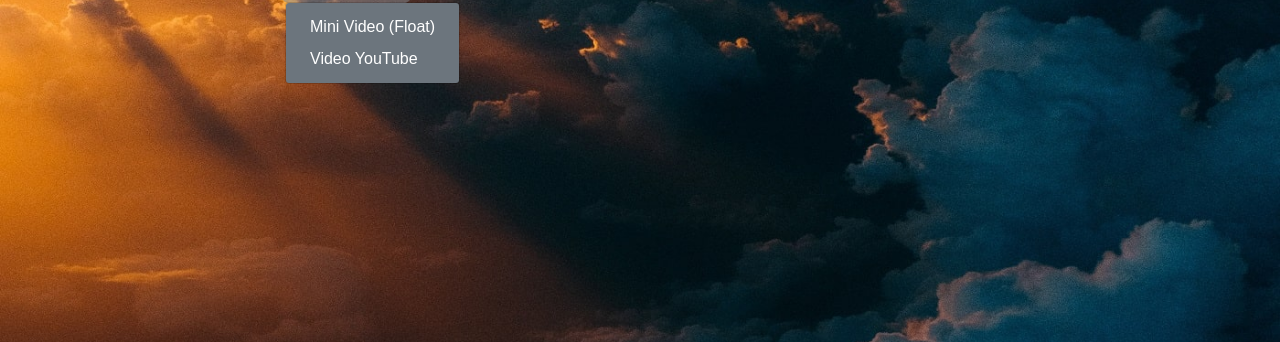
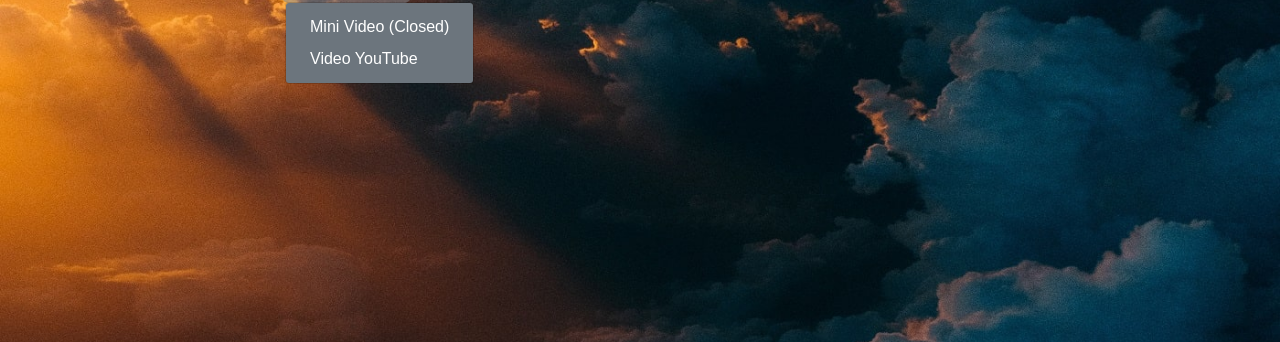
Before and after one commit to alfiomartini/city-weather, a Flask app: page / in a window 1280 px wide, after a click on "Whatch Me". Shown: the part 78-420 px from the top of the page. Run offline with Flask 2, Linux system fonts and the light colour scheme; some libraries are stand-ins or nearby versions; grey boxes are pictures that could not be loaded.

Commit message:
Whatchme dropdown indicates if pip video is closed or open

```diff
--- a/application.py
+++ b/application.py
@@ -101,4 +101,4 @@ def city(id):
         return render_template("failure.html", message = message)
 
 if __name__ == '__main__':
-    app.run(debug=False)
+    app.run(debug=True)
--- a/static/pip_video.js
+++ b/static/pip_video.js
@@ -9,12 +9,12 @@ function pipVideo(){
       try {
          if (video !== document.pictureInPictureElement) {
                await video.requestPictureInPicture();
-               // toggleBtn.textContent = "Exit Pip Mode";
+               toggleBtn.textContent = "Mini Video (Open)";
          }
          // If already playing exit mide
          else {
                await document.exitPictureInPicture();
-               // toggleBtn.textContent = "Enable Pip Mode";
+               toggleBtn.textContent = "Mini Video (Closed)";
          }
       } catch (error) {
          console.log(error);
--- a/templates/layout.html
+++ b/templates/layout.html
@@ -37,7 +37,7 @@
         Whatch Me
       </button>
       <div class="dropdown-menu" aria-labelledby="dropWhatch">
-        <a class="dropdown-item" href="javascript:" id="PiP">Mini Video (Float)</a>
+        <a class="dropdown-item" href="javascript:" id="PiP">Mini Video (Closed)</a>
         <a class="dropdown-item" id='mini-video'
            href="https://youtu.be/rUbpXtVMfKs" target="_blank">
            Video YouTube
```
